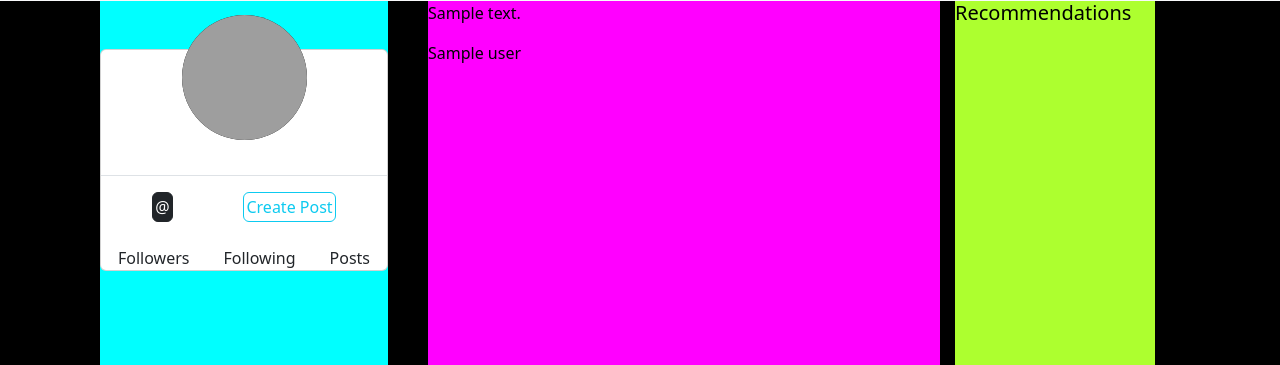
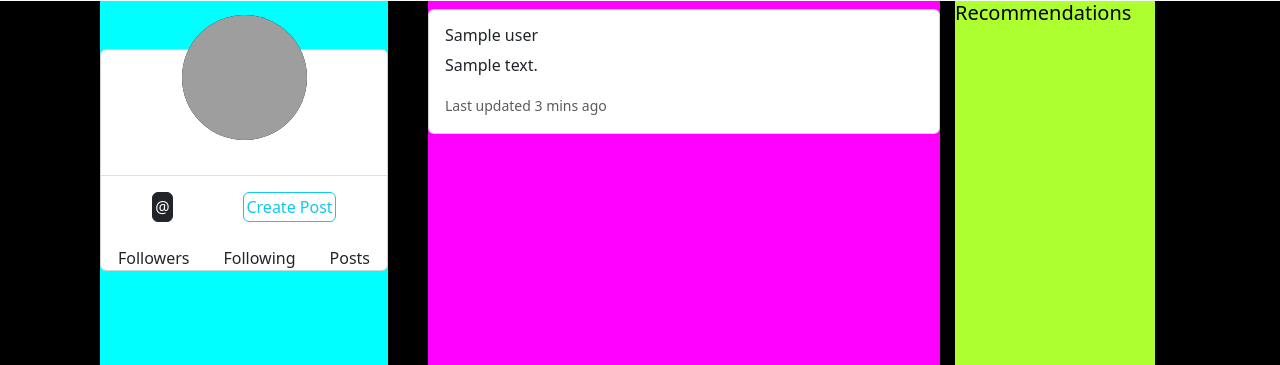
Before and after one commit to nainoaktv/muki-muscle, a Django app: template main/templates/main/home.html in a window 1280 px wide. Shown: the part 55-420 px from the top of the page. Run offline with Django 3.2, Linux system fonts and the light colour scheme; the template is opened without the code that fills it: most values are stand-ins (such as "Sample title", 1, 10 or a date in 2020); grey boxes are pictures that could not be loaded.

Commit message:
feat: cards for posts, first commit

```diff
--- a/main/templates/main/home.html
+++ b/main/templates/main/home.html
@@ -83,6 +83,26 @@
         </div>
       </div>
     </div>
+
+    <div style="background-color: magenta; width: 40%">
+      {% for post in posts %} {% if post.id %}
+      <div class="card mb-3 mt-2">
+        <div class="card-body">
+          <h6 class="card-title">{{post.user}}</h6>
+          <p class="card-text">{{post.content}}</p>
+          <p class="card-text">
+            <small class="text-body-secondary">Last updated 3 mins ago</small>
+          </p>
+        </div>
+        {% if post.image %}
+        <img src="..." class="card-img-bottom" alt="..." />
+        {% else %}
+        <div></div>
+        {% endif %}
+      </div>
+      {% endif %} {% endfor %}
+    </div>
+    {% comment %} * Test for rendering posts
     <div style="background-color: magenta; width: 40%">
       {% for post in posts %} {% if post.id %}
       <p style="color: black">{{post.content}}</p>
@@ -91,6 +111,8 @@
       <p>No posts available at this time...</p>
       {% endif %} {% endfor %}
     </div>
+    {% endcomment %}
+
     <div
       style="
         background-color: greenyellow;
```
